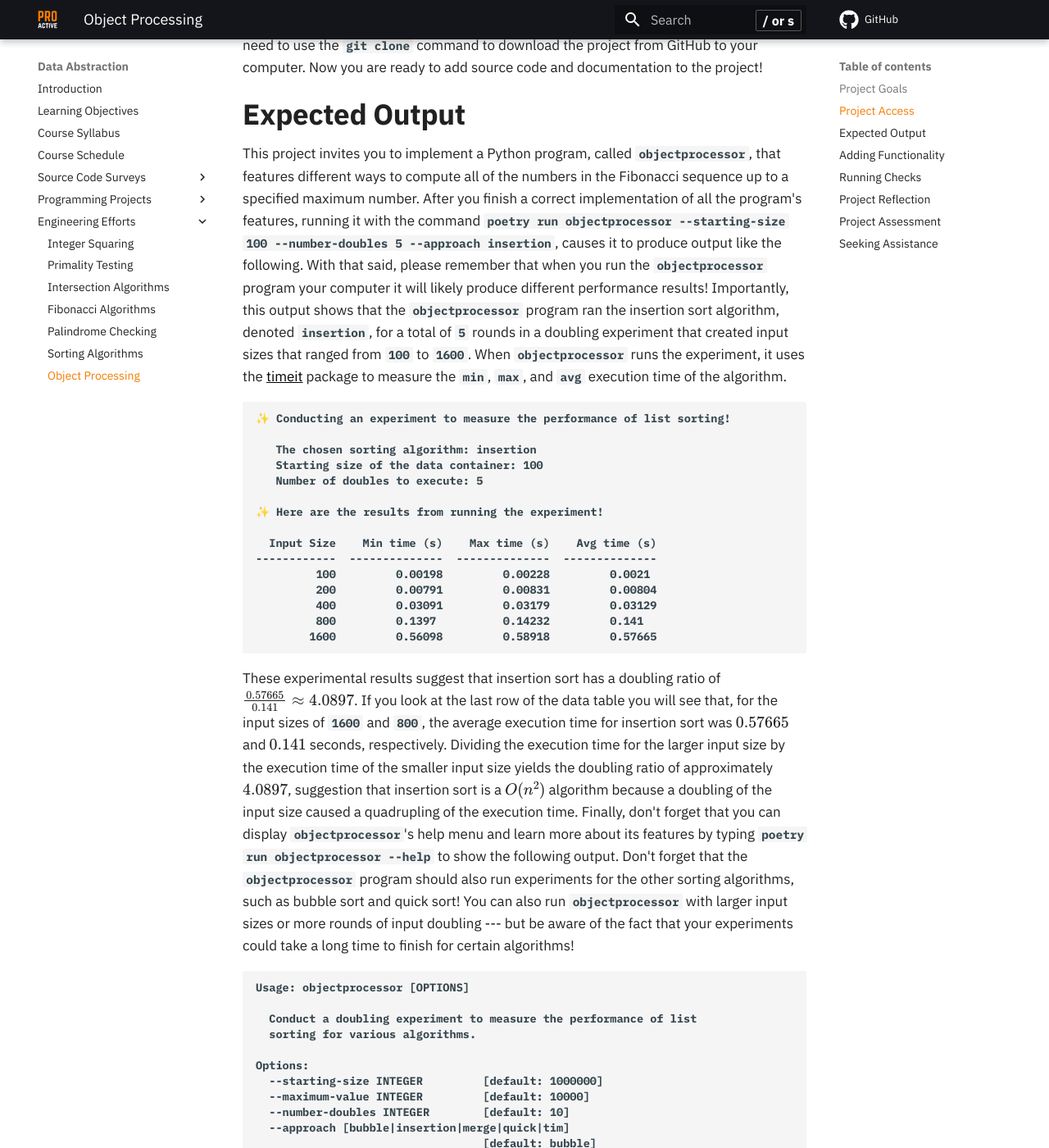
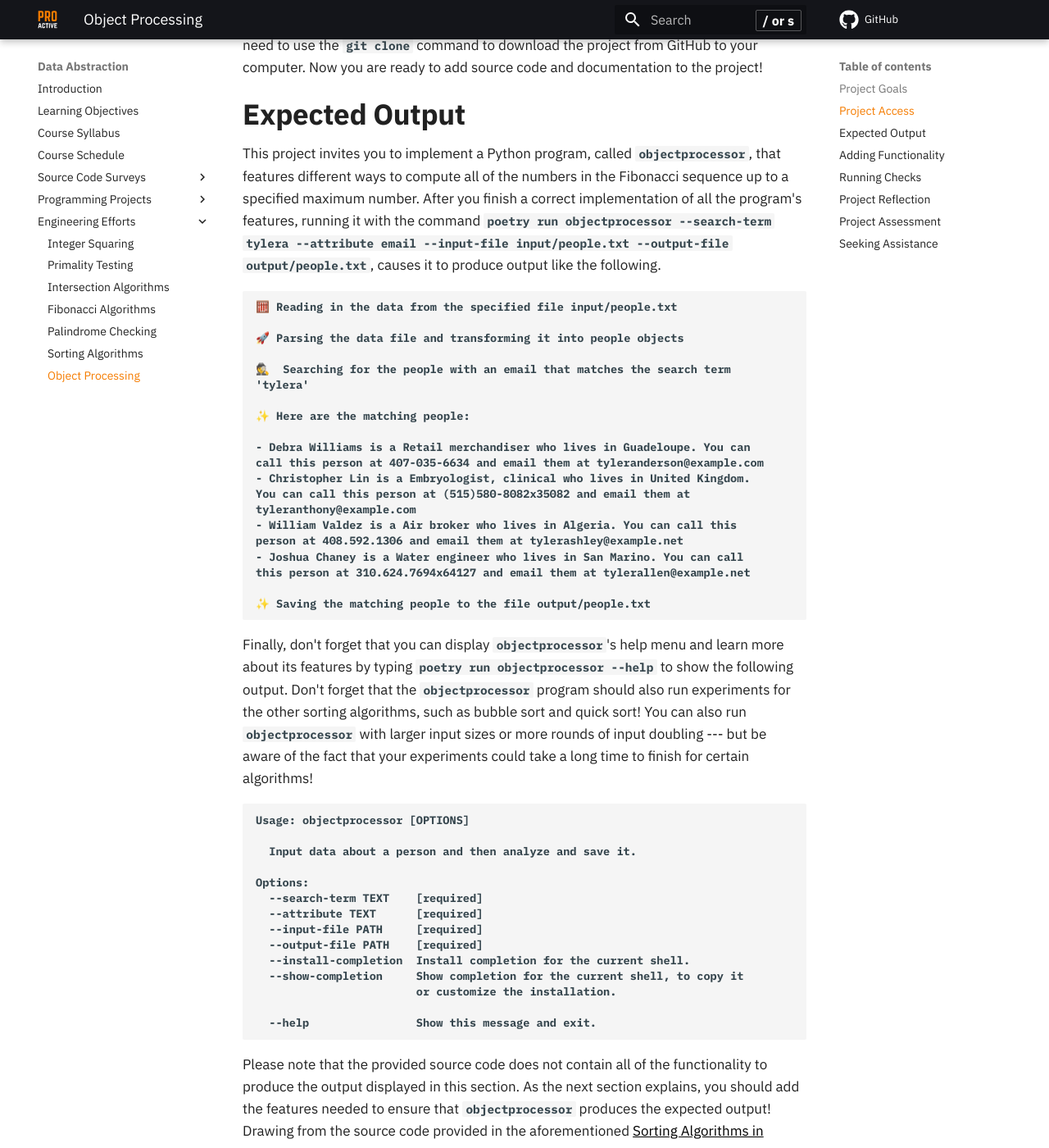
Before and after one commit to ProactiveProgrammers/www.proactiveprogrammers.com, an MkDocs documentation site: the page built from docs/data-abstraction/engineering-efforts/object-processing.md, in a window 1280 px wide and 1400 px high, scrolled down 752 px. Shown: the whole window at 82% size. Built offline with MkDocs 1.6.1 and Material for MkDocs 9.7.7, drawn with Linux system fonts in a browser that asks for light colours; comment, search, counter and statistics services are not loaded; some of the changed text lies outside the part shown.

Commit message:
feat: Add details about the expected output to the object-processing.

````diff
--- a/docs/data-abstraction/engineering-efforts/object-processing.md
+++ b/docs/data-abstraction/engineering-efforts/object-processing.md
@@ -31,46 +31,37 @@ project!
 
 ## Expected Output
 
-This project invites you to implement a Python program, called `objectprocessor`,
-that features different ways to compute all of the numbers in the Fibonacci
-sequence up to a specified maximum number. After you finish a correct
-implementation of all the program's features, running it with the command
-`poetry run objectprocessor --starting-size 100 --number-doubles 5 --approach
-insertion`, causes it to produce output like the following. With that said,
-please remember that when you run the `objectprocessor` program your computer it
-will likely produce different performance results! Importantly, this output
-shows that the `objectprocessor` program ran the insertion sort algorithm, denoted
-`insertion`, for a total of `5` rounds in a doubling experiment that created
-input sizes that ranged from `100` to `1600`. When `objectprocessor` runs the
-experiment, it uses the [timeit](https://docs.python.org/3/library/timeit.html)
-package to measure the `min`, `max`, and `avg` execution time of the algorithm.
+This project invites you to implement a Python program, called
+`objectprocessor`, that features different ways to compute all of the numbers in
+the Fibonacci sequence up to a specified maximum number. After you finish a
+correct implementation of all the program's features, running it with the
+command `poetry run objectprocessor --search-term tylera --attribute email
+--input-file input/people.txt --output-file output/people.txt`, causes it to
+produce output like the following.
 
 ```
-✨ Conducting an experiment to measure the performance of list sorting!
+🧮 Reading in the data from the specified file input/people.txt
 
-   The chosen sorting algorithm: insertion
-   Starting size of the data container: 100
-   Number of doubles to execute: 5
+🚀 Parsing the data file and transforming it into people objects
 
-✨ Here are the results from running the experiment!
+🕵  Searching for the people with an email that matches the search term
+'tylera'
 
-  Input Size    Min time (s)    Max time (s)    Avg time (s)
-------------  --------------  --------------  --------------
-         100         0.00198         0.00228         0.0021
-         200         0.00791         0.00831         0.00804
-         400         0.03091         0.03179         0.03129
-         800         0.1397          0.14232         0.141
-        1600         0.56098         0.58918         0.57665
+✨ Here are the matching people:
+
+- Debra Williams is a Retail merchandiser who lives in Guadeloupe. You can
+call this person at 407-035-6634 and email them at tyleranderson@example.com
+- Christopher Lin is a Embryologist, clinical who lives in United Kingdom.
+You can call this person at (515)580-8082x35082 and email them at
+tyleranthony@example.com
+- William Valdez is a Air broker who lives in Algeria. You can call this
+person at 408.592.1306 and email them at tylerashley@example.net
+- Joshua Chaney is a Water engineer who lives in San Marino. You can call
+this person at 310.624.7694x64127 and email them at tylerallen@example.net
+
+✨ Saving the matching people to the file output/people.txt
 ```
 
-These experimental results suggest that insertion sort has a doubling ratio of
-$\frac{0.57665}{0.141} \approx 4.0897$. If you look at the last row of the data
-table you will see that, for the input sizes of `1600` and `800`, the average
-execution time for insertion sort was $0.57665$ and $0.141$ seconds,
-respectively. Dividing the execution time for the larger input size by the
-execution time of the smaller input size yields the doubling ratio of
-approximately $4.0897$, suggestion that insertion sort is a $O(n^2)$ algorithm
-because a doubling of the input size caused a quadrupling of the execution time.
 Finally, don't forget that you can display `objectprocessor`'s help menu and learn
 more about its features by typing `poetry run objectprocessor --help` to show the
 following output. Don't forget that the `objectprocessor` program should also run
@@ -82,23 +73,18 @@ long time to finish for certain algorithms!
 ```
 Usage: objectprocessor [OPTIONS]
 
-  Conduct a doubling experiment to measure the performance of list
-  sorting for various algorithms.
+  Input data about a person and then analyze and save it.
 
 Options:
-  --starting-size INTEGER         [default: 1000000]
-  --maximum-value INTEGER         [default: 10000]
-  --number-doubles INTEGER        [default: 10]
-  --approach [bubble|insertion|merge|quick|tim]
-                                  [default: bubble]
-  --install-completion            Install completion for the current
-                                  shell.
+  --search-term TEXT    [required]
+  --attribute TEXT      [required]
+  --input-file PATH     [required]
+  --output-file PATH    [required]
+  --install-completion  Install completion for the current shell.
+  --show-completion     Show completion for the current shell, to copy it
+                        or customize the installation.
 
-  --show-completion               Show completion for the current shell,
-                                  to copy it or customize the
-                                  installation.
-
-  --help                          Show this message and exit.
+  --help                Show this message and exit.
 ```
 
 Please note that the provided source code does not contain all of the
````
